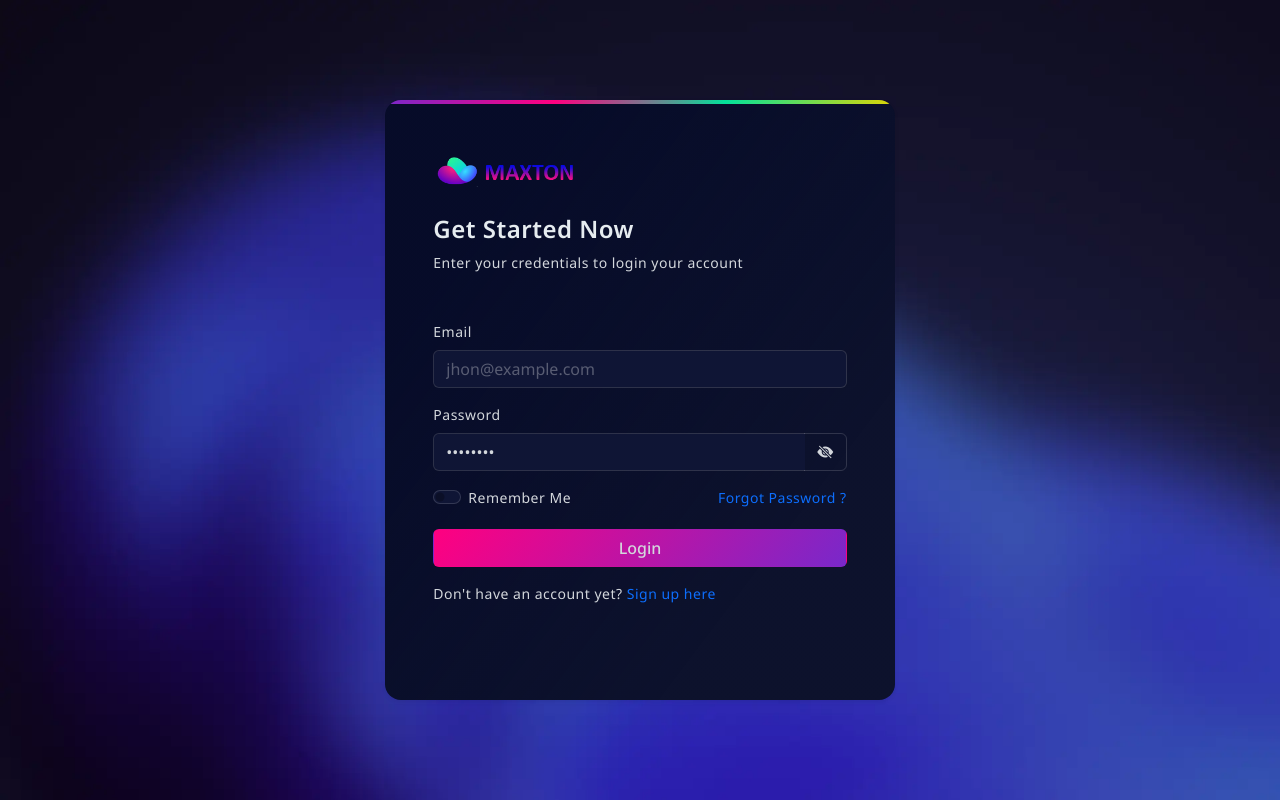
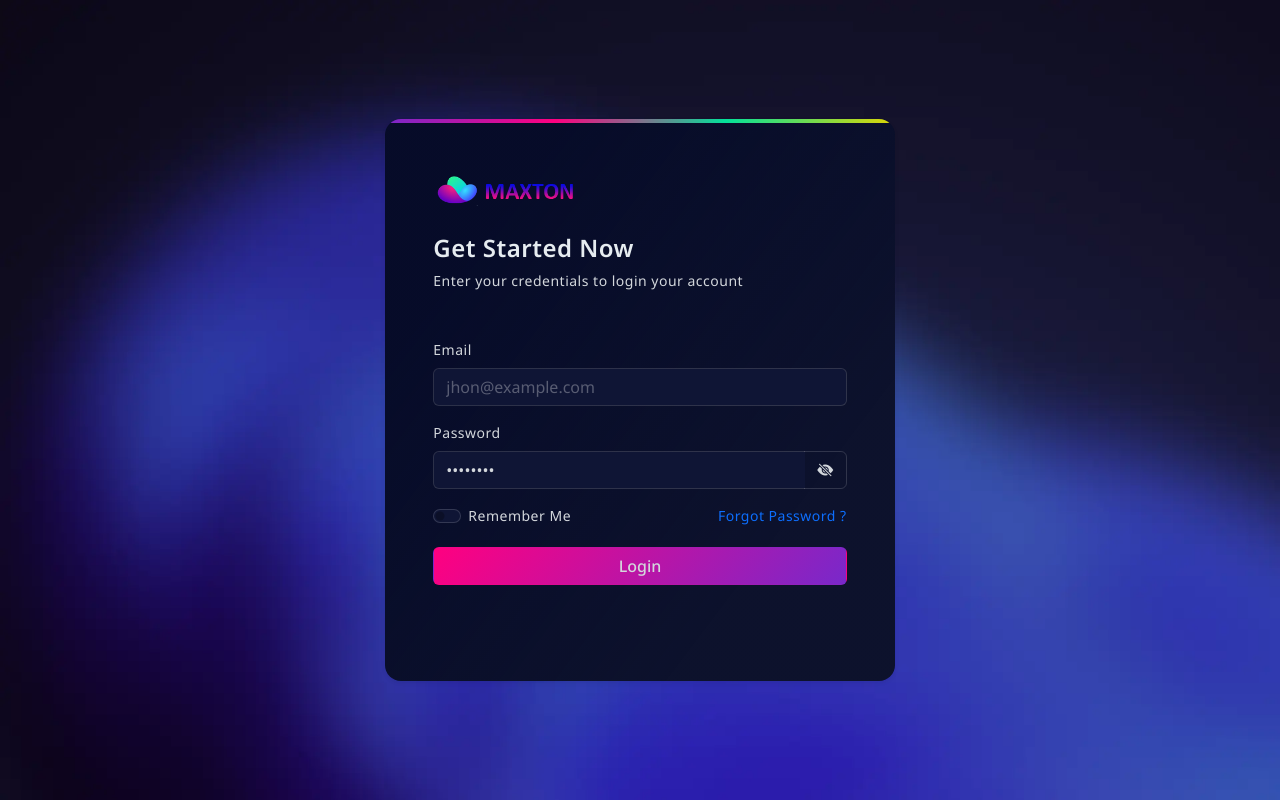
Before and after one commit to rexfordnyrk/telemetry-web, a React (Create React App) app in the folder react-maxton/: page /auth/basic/login in a window 1280 px wide. Built offline with nearby package versions, Linux system fonts and the light colour scheme.

Commit message:
Remove signup section from login page
cgen-49fecf4535164175aa66caed0422cacd

```diff
--- a/react-maxton/src/pages/BasicLogin.tsx
+++ b/react-maxton/src/pages/BasicLogin.tsx
@@ -124,14 +124,6 @@ const BasicLogin: React.FC = () => {
                         </button>
                       </div>
                     </div>
-                    <div className="col-12">
-                      <div className="text-start">
-                        <p className="mb-0">
-                          Don't have an account yet?{" "}
-                          <a href="/auth/basic/register">Sign up here</a>
-                        </p>
-                      </div>
-                    </div>
                   </form>
                 </div>
               </div>
```
